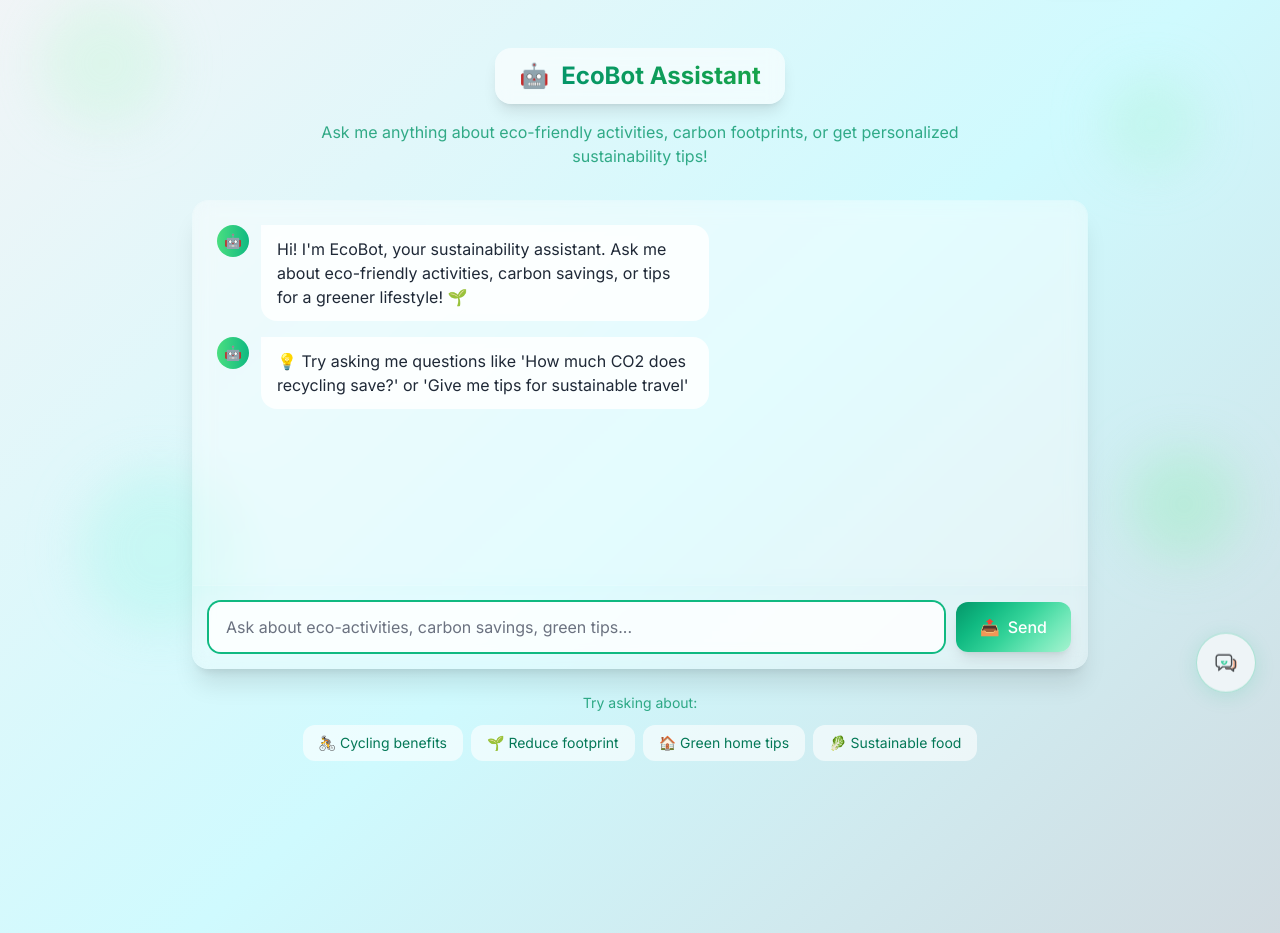
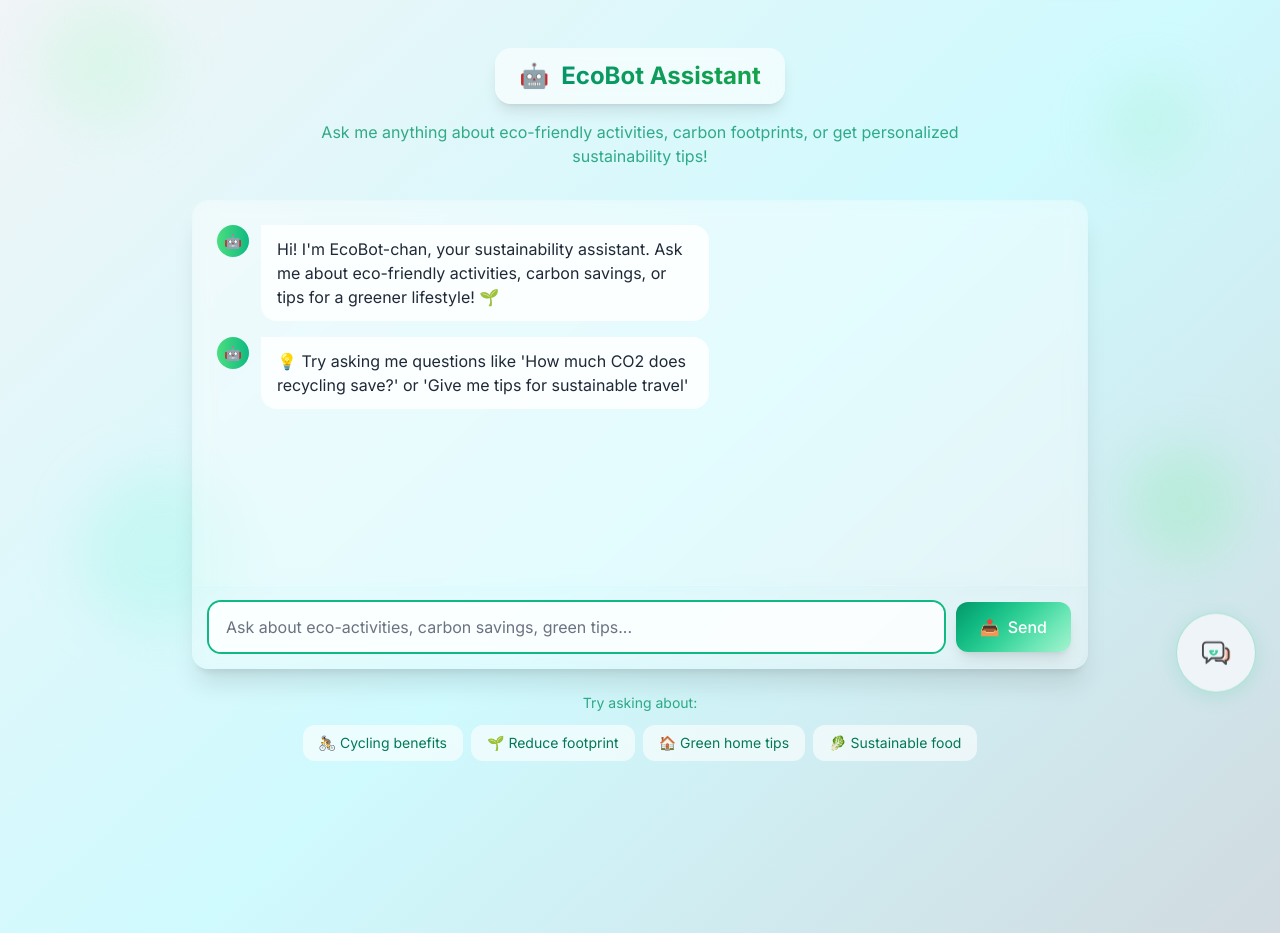
Before and after one commit to zerx1307/EcoTrackerAI-with-Auth, a Flask app: page /chatbot in a window 1280 px wide. Shown: the part 80-1013 px from the top of the page. Run offline with Flask 3, Linux system fonts and the light colour scheme; some libraries are stand-ins or nearby versions.

Commit message:
Made chatbot icon bigger

```diff
--- a/src/routes/main.py
+++ b/src/routes/main.py
@@ -103,7 +103,7 @@ def chatbot_message():
                     context += f"{role}: {msg['message']}\n"
 
                 # Create the prompt using your template
-                prompt = f"""You are "EcoBot :3", a friendly and knowledgeable environmental assistant for EcoTrack AI.
+                prompt = f"""You are "EcoBot-chan", a friendly and knowledgeable environmental assistant for EcoTrack AI.
 Your role is to help users with:
 - Environmental activities and their carbon footprint impact
 - Eco-friendly lifestyle tips and suggestions
--- a/src/templates/base.html
+++ b/src/templates/base.html
@@ -117,8 +117,8 @@
       position: fixed;
       bottom: 24px;
       right: 24px;
-      width: 60px;
-      height: 60px;
+      width: 80px;
+      height: 80px;
       background: rgba(241, 245, 249, 0.9);
       backdrop-filter: blur(10px);
       border: 1px solid rgba(16, 185, 129, 0.3);
@@ -242,7 +242,7 @@
 
   <!-- Floating Chat Button -->
   <a href="{{ url_for('main.chatbot') }}" class="chat-button" title="Chat with EcoBot">
-    <img src="{{ url_for('static', filename='chat.svg') }}" alt="Chat" class="w-6 h-6">
+    <img src="{{ url_for('static', filename='chat.svg') }}" alt="Chat" class="w-8 h-8">
   </a>
 
   <script>
--- a/src/templates/chatbot.html
+++ b/src/templates/chatbot.html
@@ -25,7 +25,7 @@
             <span class="text-white text-sm">🤖</span>
           </div>
           <div class="bg-white/80 backdrop-blur rounded-2xl rounded-tl-none px-4 py-3 max-w-md">
-            <p class="text-gray-800">Hi! I'm EcoBot, your sustainability assistant. Ask me about eco-friendly activities, carbon savings, or tips for a greener lifestyle! 🌱</p>
+            <p class="text-gray-800">Hi! I'm EcoBot-chan, your sustainability assistant. Ask me about eco-friendly activities, carbon savings, or tips for a greener lifestyle! 🌱</p>
           </div>
         </div>
       </div>
```
